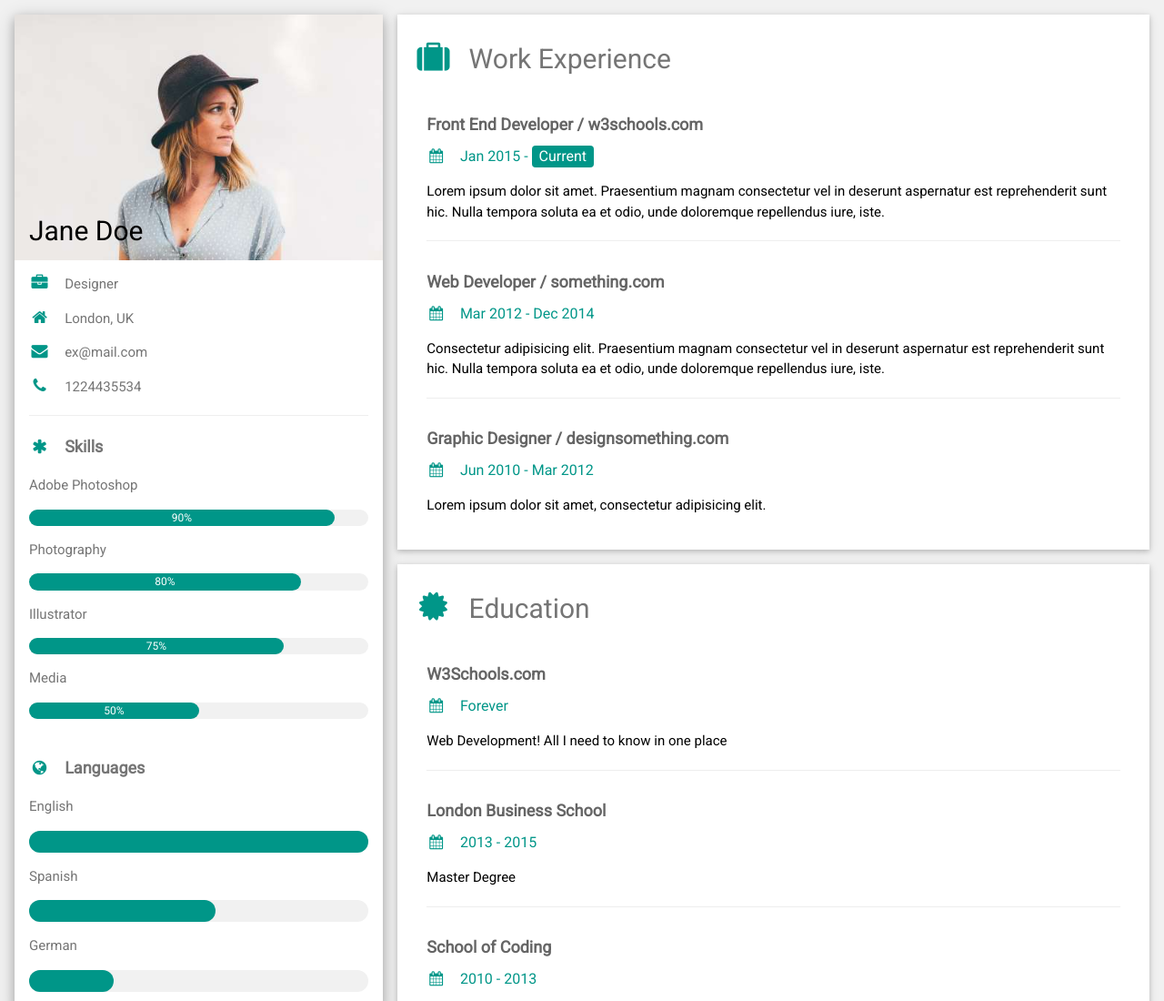
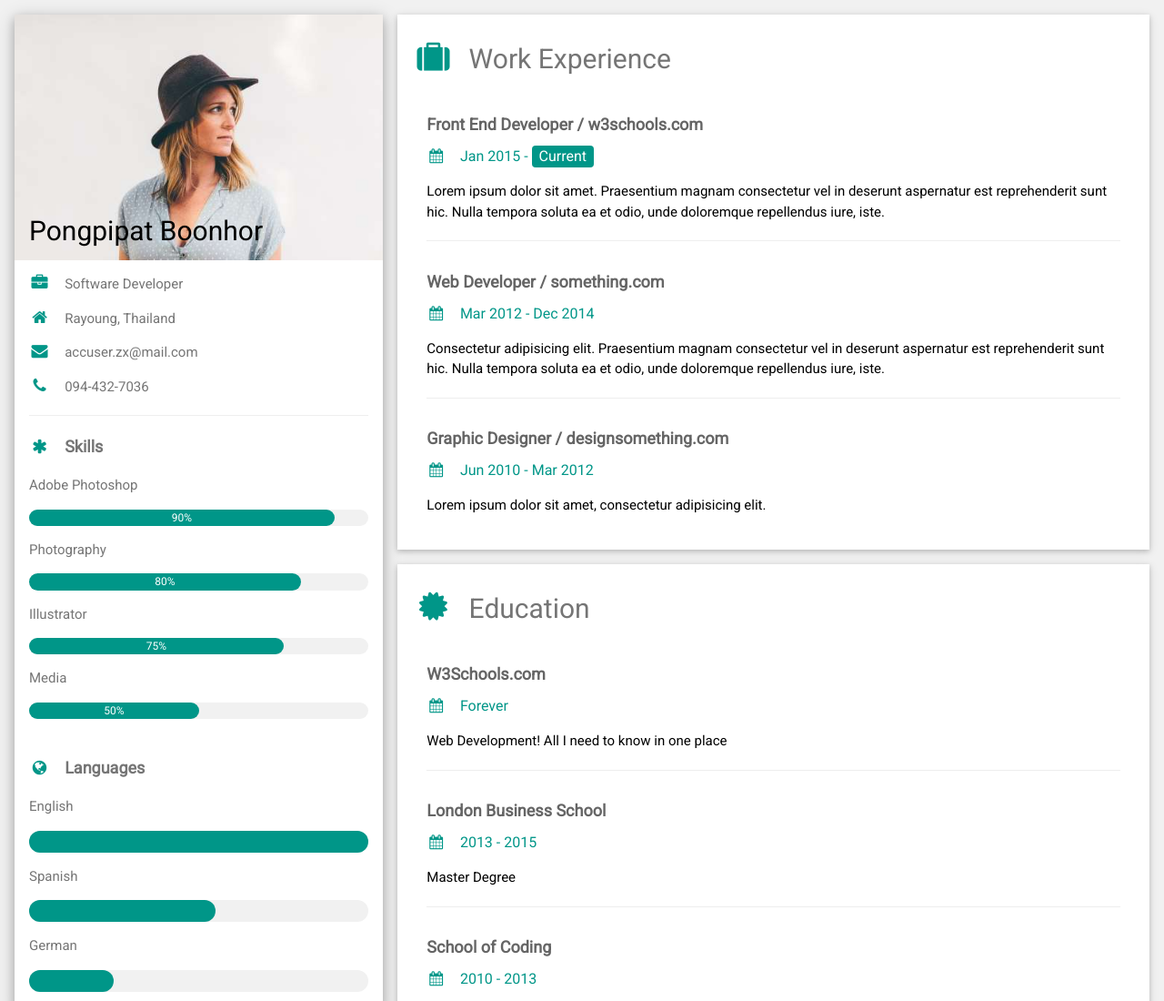
Before and after one commit to iouii/iouii.github.io, a plain HTML site: page index.html in a window 1280 px wide. Shown: the top 1100 px of the page at 91% size. Drawn offline with nearby package versions, Linux system fonts and the light colour scheme.

Commit message:
Update index.html

```diff
--- a/index.html
+++ b/index.html
@@ -24,14 +24,14 @@ html,body,h1,h2,h3,h4,h5,h6 {font-family: "Roboto", sans-serif}
         <div class="w3-display-container">
            <img src="avatar_hat.jpg" style="width:100%" alt="Avatar">
           <div class="w3-display-bottomleft w3-container w3-text-black">
-            <h2>Jane Doe</h2>
+            <h2>Pongpipat Boonhor</h2>
           </div>
         </div>
         <div class="w3-container">
-          <p><i class="fa fa-briefcase fa-fw w3-margin-right w3-large w3-text-teal"></i>Designer</p>
-          <p><i class="fa fa-home fa-fw w3-margin-right w3-large w3-text-teal"></i>London, UK</p>
-          <p><i class="fa fa-envelope fa-fw w3-margin-right w3-large w3-text-teal"></i>ex@mail.com</p>
-          <p><i class="fa fa-phone fa-fw w3-margin-right w3-large w3-text-teal"></i>1224435534</p>
+          <p><i class="fa fa-briefcase fa-fw w3-margin-right w3-large w3-text-teal"></i>Software Developer</p>
+          <p><i class="fa fa-home fa-fw w3-margin-right w3-large w3-text-teal"></i>Rayoung, Thailand</p>
+          <p><i class="fa fa-envelope fa-fw w3-margin-right w3-large w3-text-teal"></i>accuser.zx@mail.com</p>
+          <p><i class="fa fa-phone fa-fw w3-margin-right w3-large w3-text-teal"></i>094-432-7036</p>
           <hr>
 
           <p class="w3-large"><b><i class="fa fa-asterisk fa-fw w3-margin-right w3-text-teal"></i>Skills</b></p>
```
